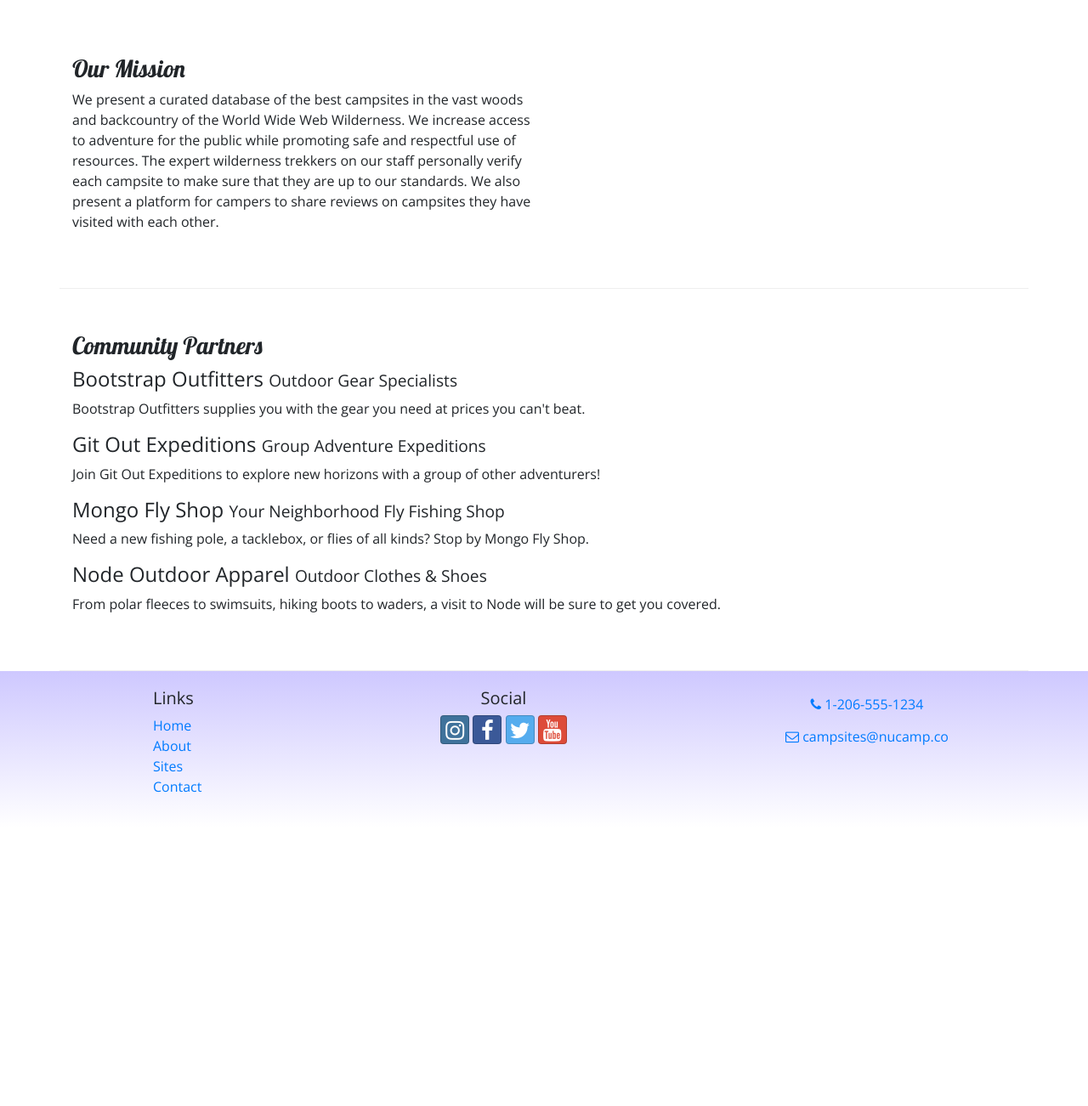
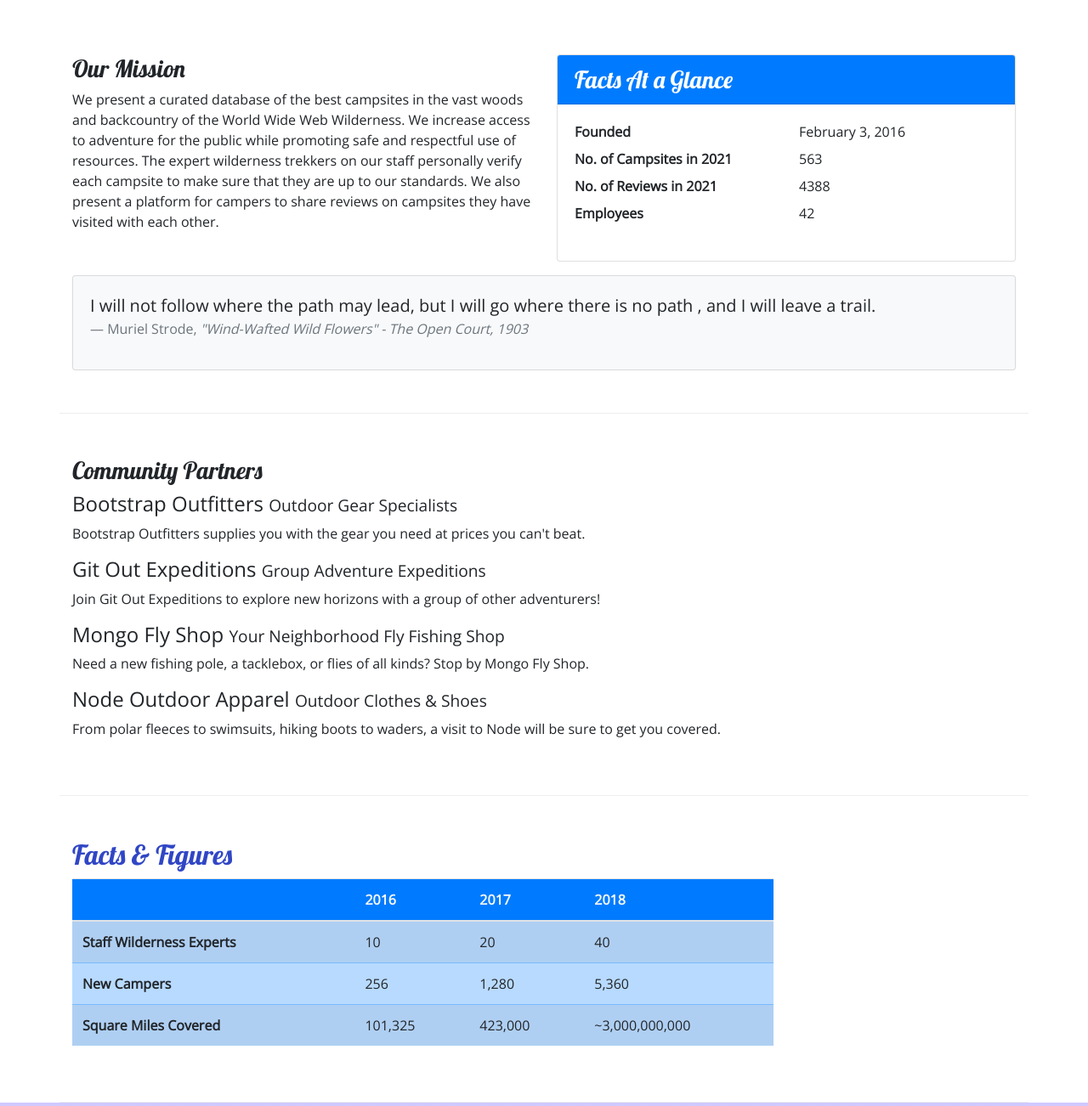
Before and after one commit to yonitekdev/Nucampsite2, a website: page aboutus.html in a window 1280 px wide. Shown: the part 340-1642 px from the top of the page at 85% size. Before the commit the page ends 1314 px from the top, so only its background shows below. Drawn offline with nearby package versions, Linux system fonts and the light colour scheme.

Commit message:
Added Bootstrap cards and tables

```diff
--- a/aboutus.html
+++ b/aboutus.html
@@ -68,6 +68,34 @@
                     campsite to make sure that they are up to our standards. We also present a platform for campers to
                     share reviews on campsites they have visited with each other.</p>
             </div>
+            <div class="col-sm-6">
+                <div class="card">
+                    <h3 class="card-header bg-primary text-white">Facts At a Glance</h3>
+                    <div class="card-body">
+                        <dl class="row">
+                            <dt class="col-6">Founded</dt>
+                            <dd class="col-6">February 3, 2016</dd>
+                            <dt class="col-6">No. of Campsites in 2021</dt>
+                            <dd class="col-6">563</dd>
+                            <dt class="col-6">No. of Reviews in 2021</dt>
+                            <dd class="col-6">4388</dd>
+                            <dt class="col-6">Employees</dt>
+                            <dd class="col-6">42</dd>
+                        </dl>
+                    </div>
+                </div>
+            </div>
+            <div class="col">
+                <div class="card bg-light mt-3">
+                    <blockquote class="blockquote card-body">
+                        <p class="mb-0">I will not follow where the path may lead, but I will go where there is no path , and I will leave a trail.</p>
+                        <footer class="blockquote-footer">Muriel Strode,
+                            <cite title="Source Title">"Wind-Wafted Wild Flowers" - The Open Court, 1903
+                            </cite>
+                        </footer>
+                    </blockquote>
+                </div>
+            </div>
         </div>
 
         <div class="row row-content">
@@ -83,9 +111,48 @@
                 <p class="d-none d-sm-block">From polar fleeces to swimsuits, hiking boots to waders, a visit to Node will be sure to get you covered.</p>
             </div>
         </div>
+
+        <div class="row row-content">
+            <div class="col-sm-9">
+                <h2>Facts &amp; Figures</h2>
+                <div class="table-responsive">
+                    <table class="table table-striped">
+                        <thead>
+                            <tr class="bg-primary text-light">
+                                <th></th>
+                                <th>2016</th>
+                                <th>2017</th>
+                                <th>2018</th>
+                            </tr>
+                        </thead>
+                        <tbody class="table-primary">
+                            <tr>
+                                <th>Staff Wilderness Experts</th>
+                                <td>10</td>
+                                <td>20</td>
+                                <td>40</td>
+                            </tr>
+                            <tr>
+                                <th>New Campers</th>
+                                <td>256</td>
+                                <td>1,280</td>
+                                <td>5,360</td>
+                            </tr>
+                            <tr>
+                                <th>Square Miles Covered</th>
+                                <td>101,325</td>
+                                <td>423,000</td>
+                                <td>~3,000,000,000</td>
+                            </tr>
+                        </tbody>
+                    </table>
+                </div>
+            </div>
+        </div>
+
     </div>
 
-    <footer>
+    <footer class="site-footer">
         <div class="container">
             <div class="row">
                 <div class="col-4 col-sm-2 offset-1">
--- a/css/styles.css
+++ b/css/styles.css
@@ -14,7 +14,7 @@ header h2 {
     color: #CEC8FF;
 }
 
-footer {
+.site-footer {
     background-image: linear-gradient(#CEC8FF, white);
     padding: 20px 0;
 }
```
Also changed, not shown: contactus.html (+1 -1 lines), index.html (+1 -1 lines).
